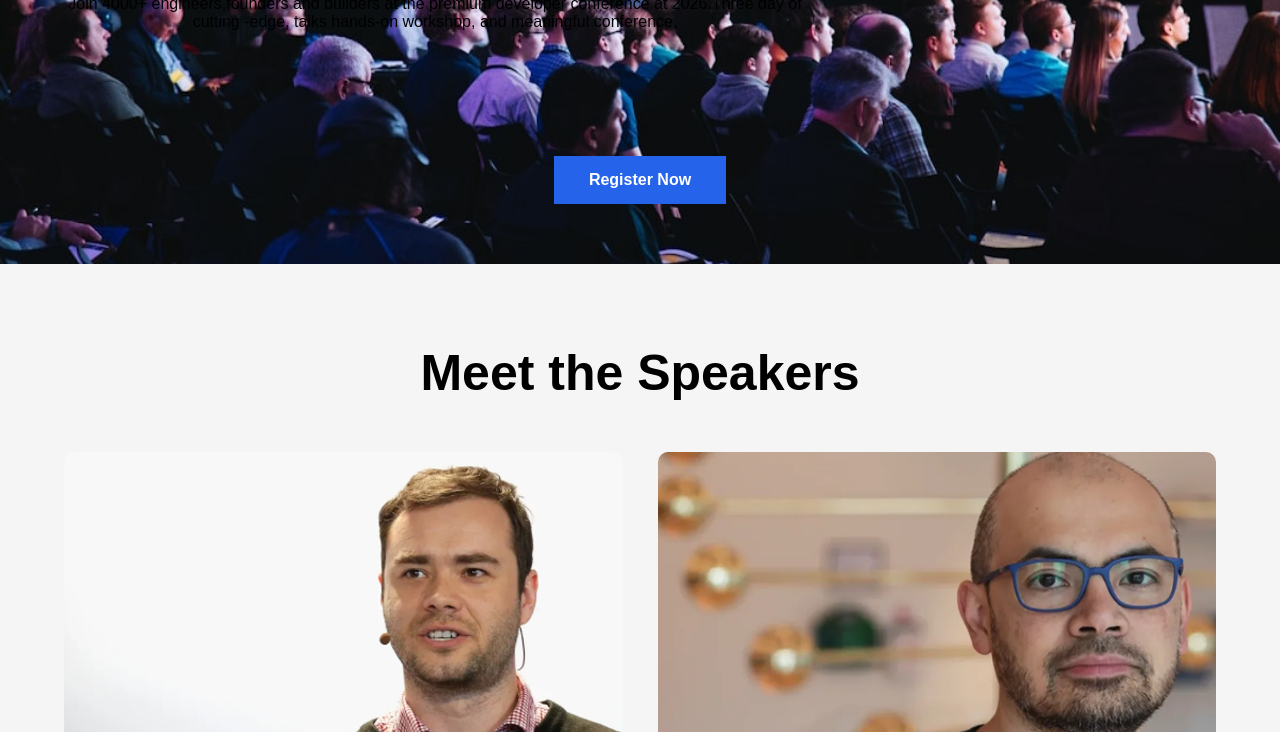
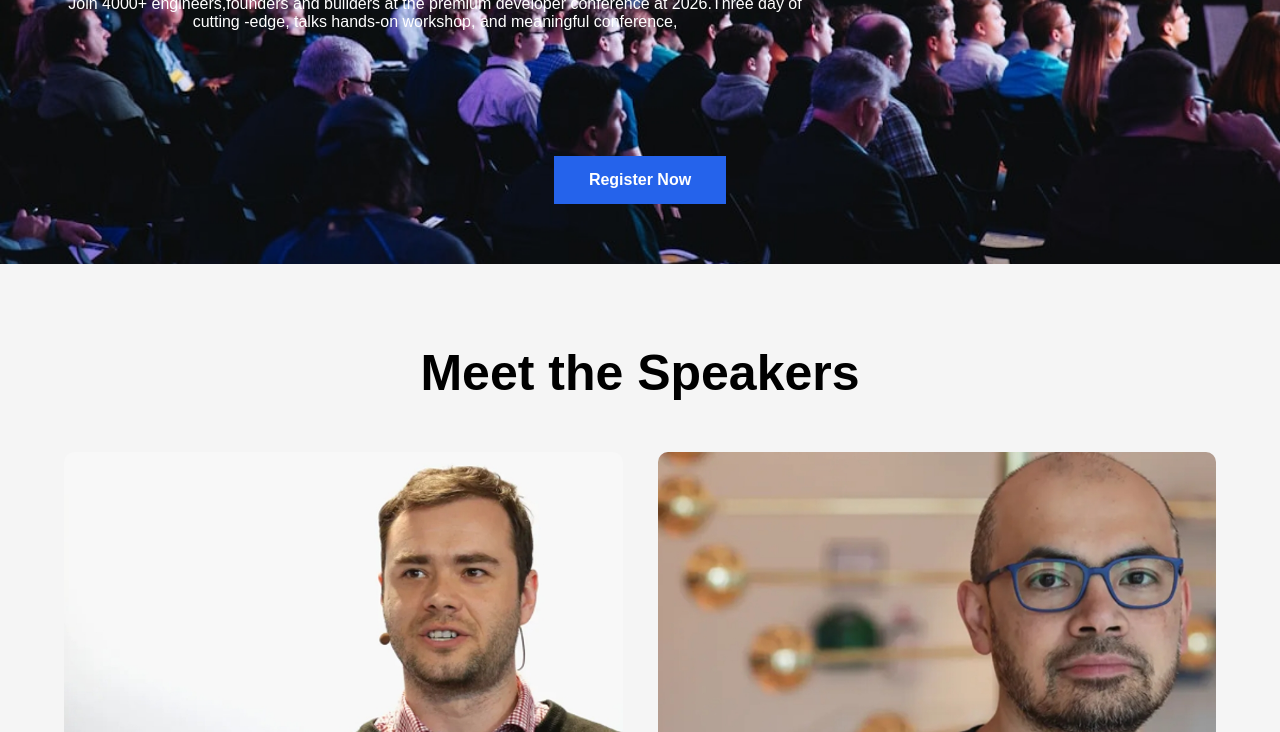
Before and after one commit to sheikhsabbir19750944-blip/Assignment-1, a plain HTML site: page index.html in a window 1280 px wide. Shown: the part 368-1100 px from the top of the page. Drawn offline with Linux system fonts and the light colour scheme.

Commit message:
Correct margin typo and change color for paragraphs
Fix margin typo and update paragraph color in main blog.

```diff
--- a/style.css
+++ b/style.css
@@ -81,9 +81,9 @@
             font-size:3.3rem;
             magrin:3px;
       }
-         .recover p{
-             color:#fff;
-         }
+           .main-blog .p{
+            color:#fff;
+        }
 
        .main-blog h2 span{
             color:black#fff;
```
